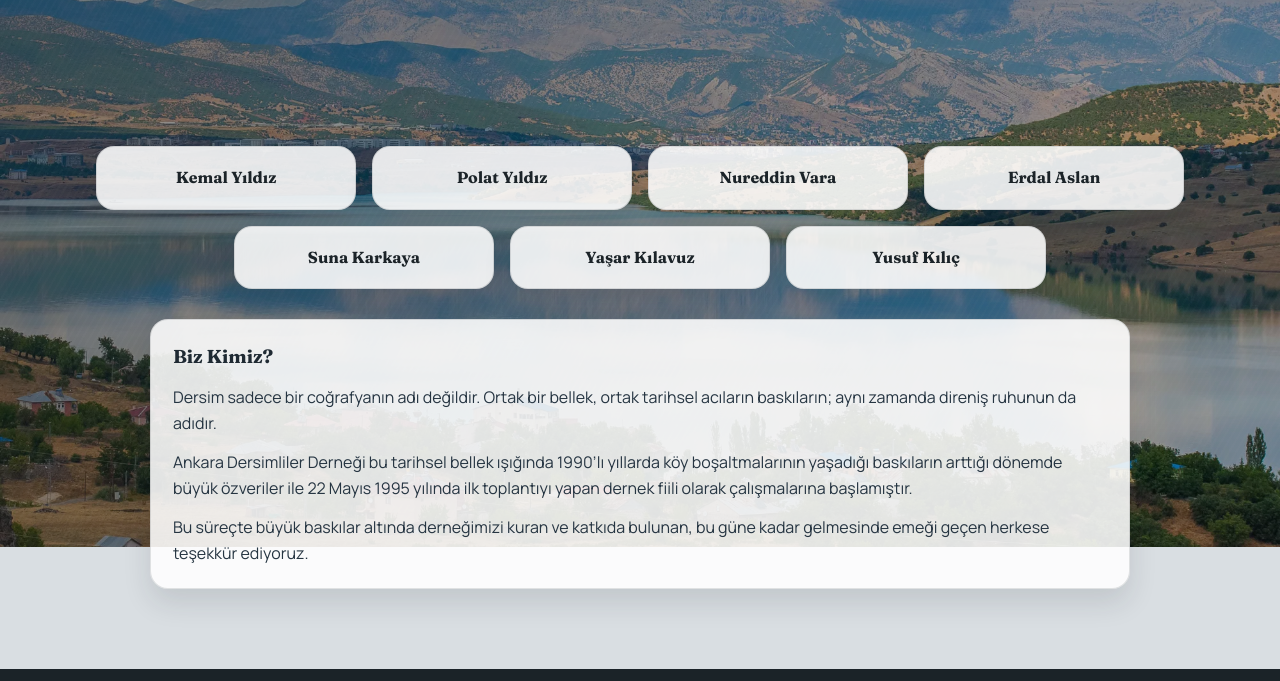
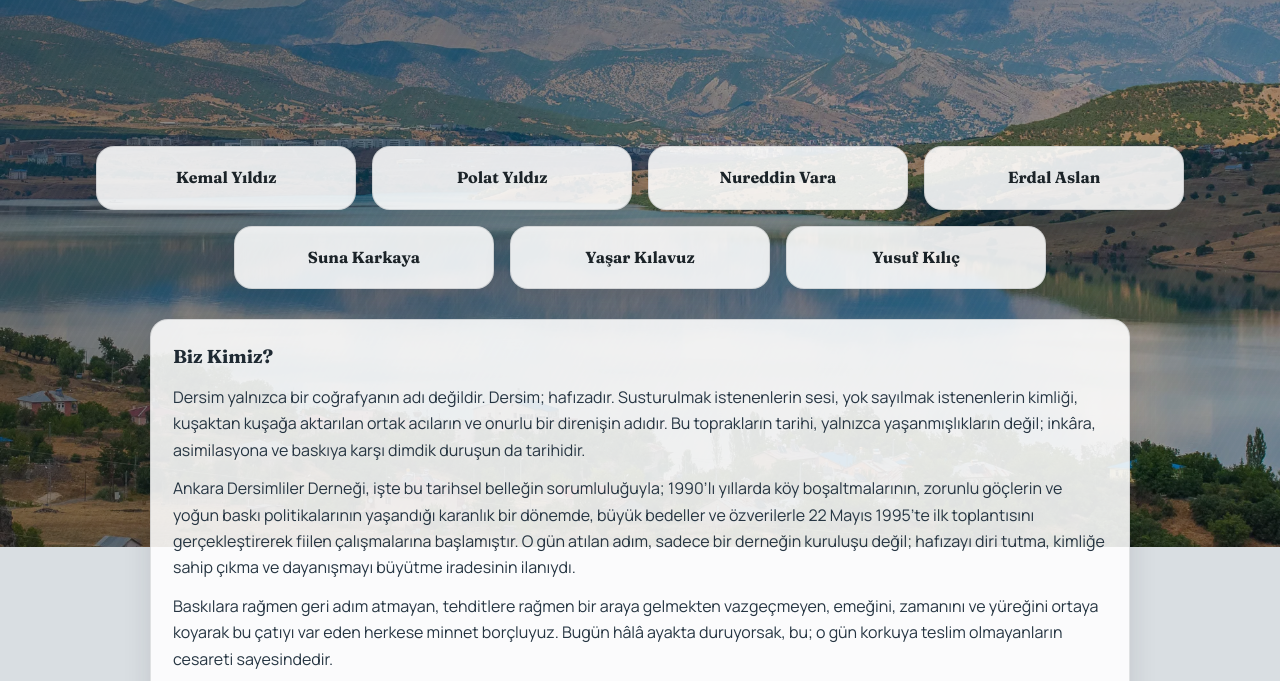
Before and after one commit to babylon1945/dersimm, a plain HTML site: page public/kurucular.html in a window 1280 px wide. Shown: the part 253-934 px from the top of the page. Drawn offline with Linux system fonts and the light colour scheme.

Commit message:
kuruclar sayfasındaki biz kimiz güncellemesi

```diff
--- a/public/kurucular.html
+++ b/public/kurucular.html
@@ -98,17 +98,25 @@
           <article class="founders-about reveal">
             <h3>Biz Kimiz?</h3>
             <p>
-              Dersim sadece bir coğrafyanın adı değildir. Ortak bir bellek, ortak tarihsel acıların baskıların; aynı
-              zamanda direniş ruhunun da adıdır.
+              Dersim yalnızca bir coğrafyanın adı değildir. Dersim; hafızadır. Susturulmak istenenlerin sesi, yok
+              sayılmak istenenlerin kimliği, kuşaktan kuşağa aktarılan ortak acıların ve onurlu bir direnişin adıdır.
+              Bu toprakların tarihi, yalnızca yaşanmışlıkların değil; inkâra, asimilasyona ve baskıya karşı dimdik
+              duruşun da tarihidir.
             </p>
             <p>
-              Ankara Dersimliler Derneği bu tarihsel bellek ışığında 1990’lı yıllarda köy boşaltmalarının yaşadığı
-              baskıların arttığı dönemde büyük özveriler ile 22 Mayıs 1995 yılında ilk toplantıyı yapan dernek fiili
-              olarak çalışmalarına başlamıştır.
+              Ankara Dersimliler Derneği, işte bu tarihsel belleğin sorumluluğuyla; 1990’lı yıllarda köy
+              boşaltmalarının, zorunlu göçlerin ve yoğun baskı politikalarının yaşandığı karanlık bir dönemde, büyük
+              bedeller ve özverilerle 22 Mayıs 1995’te ilk toplantısını gerçekleştirerek fiilen çalışmalarına
+              başlamıştır. O gün atılan adım, sadece bir derneğin kuruluşu değil; hafızayı diri tutma, kimliğe sahip
+              çıkma ve dayanışmayı büyütme iradesinin ilanıydı.
             </p>
             <p>
-              Bu süreçte büyük baskılar altında derneğimizi kuran ve katkıda bulunan, bu güne kadar gelmesinde emeği
-              geçen herkese teşekkür ediyoruz.
+              Baskılara rağmen geri adım atmayan, tehditlere rağmen bir araya gelmekten vazgeçmeyen, emeğini, zamanını
+              ve yüreğini ortaya koyarak bu çatıyı var eden herkese minnet borçluyuz. Bugün hâlâ ayakta duruyorsak, bu;
+              o gün korkuya teslim olmayanların cesareti sayesindedir.
+            </p>
+            <p>
+              Dersim’in belleği susmaz. Çünkü hafıza direniştir. Çünkü dayanışma umuttur. Çünkü biz buradayız.
             </p>
           </article>
         </div>
```
